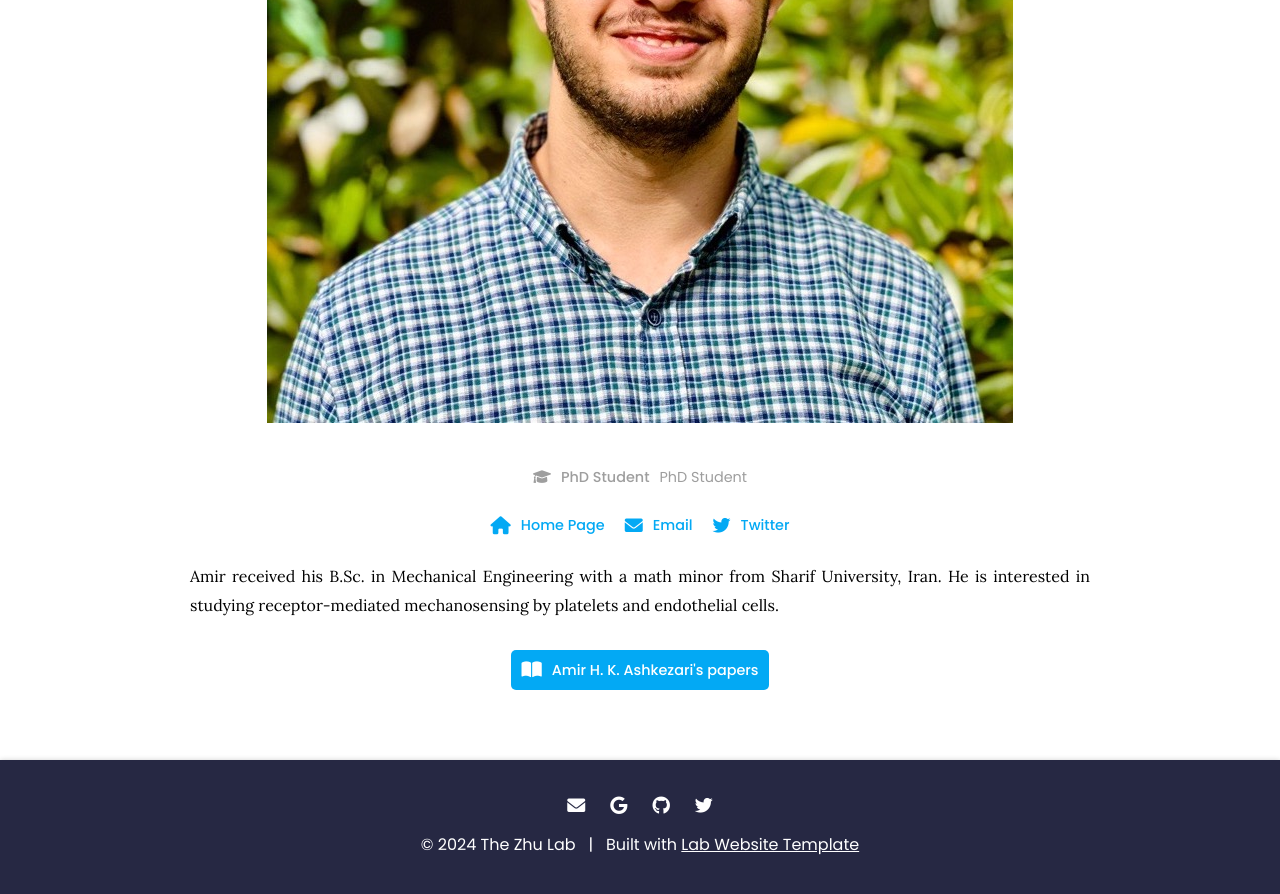
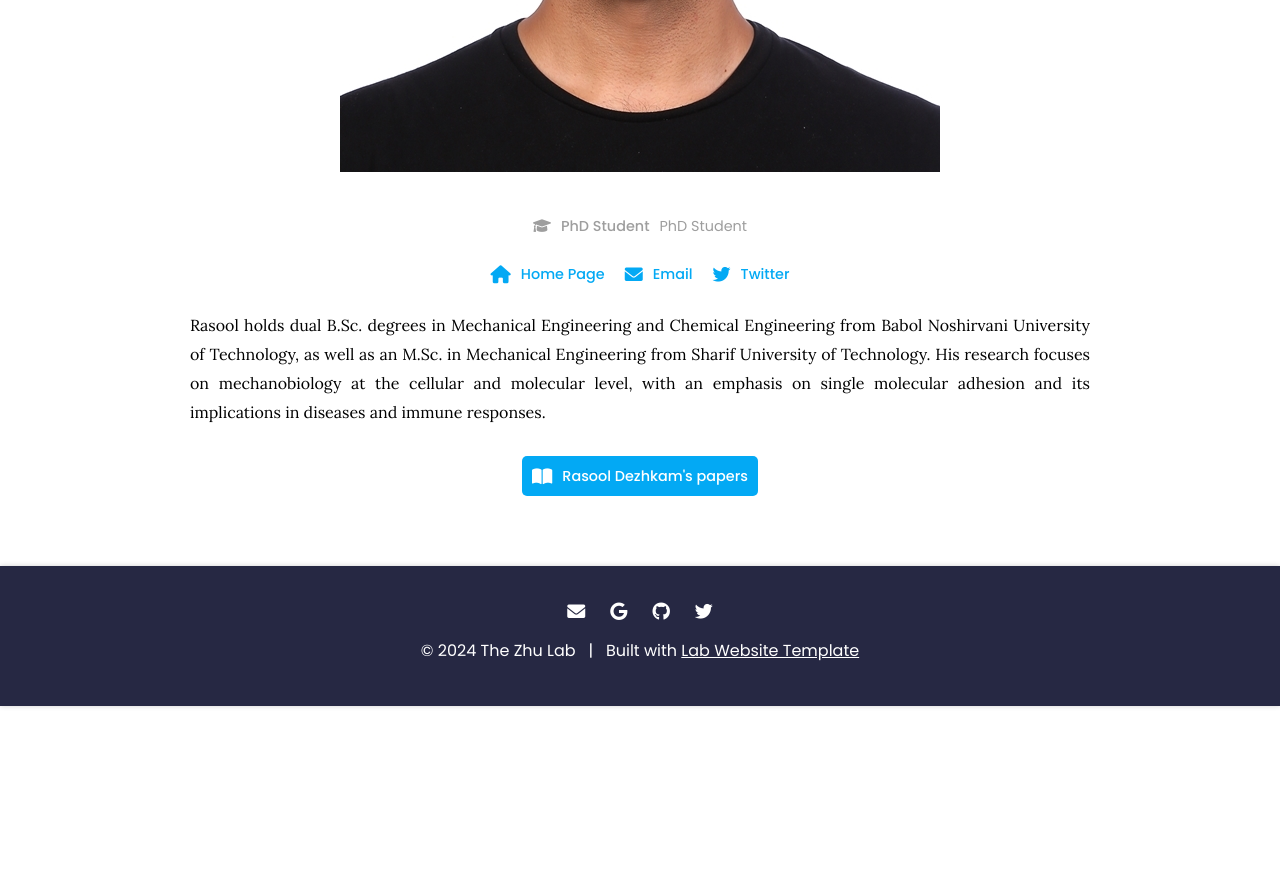
Before and after one commit to theZhuLab/zhu_lab_website, a Jekyll site: the page built from _members/R-Dezhkam.md, in a window 1280 px wide and 900 px high, scrolled down 685 px. Shown: the top 894 px of the window. Built offline with Jekyll 4.4.1, drawn with Linux system fonts in a browser that asks for light colours; after the commit the page ends 1391 px from its top, so only the background shows below that; some of the changed text lies outside the part shown.

Commit message:
Update R-Dezhkam.md

```diff
--- a/_members/R-Dezhkam.md
+++ b/_members/R-Dezhkam.md
@@ -1,13 +1,13 @@
 ---
-name: Amir H. K. Ashkezari
-image: images/Ashkezari.jpeg
+name: Rasool Dezhkam
+image: images/Dezhkam.jpeg
 description: PhD Student
 role: phd
 group: alum
 links:
   home-page: felixcited.com
-  email: aashkezari3@gatech.edu
+  email: rdezhkam3@gatech.edu
   twitter: nan
 ---
 
-Amir received his B.Sc. in Mechanical Engineering with a math minor from Sharif University, Iran. He is interested in studying receptor-mediated mechanosensing by platelets and endothelial cells.
+Rasool holds dual B.Sc. degrees in Mechanical Engineering and Chemical Engineering from Babol Noshirvani University of Technology, as well as an M.Sc. in Mechanical Engineering from Sharif University of Technology. His research focuses on mechanobiology at the cellular and molecular level, with an emphasis on single molecular adhesion and its implications in diseases and immune responses.
```
